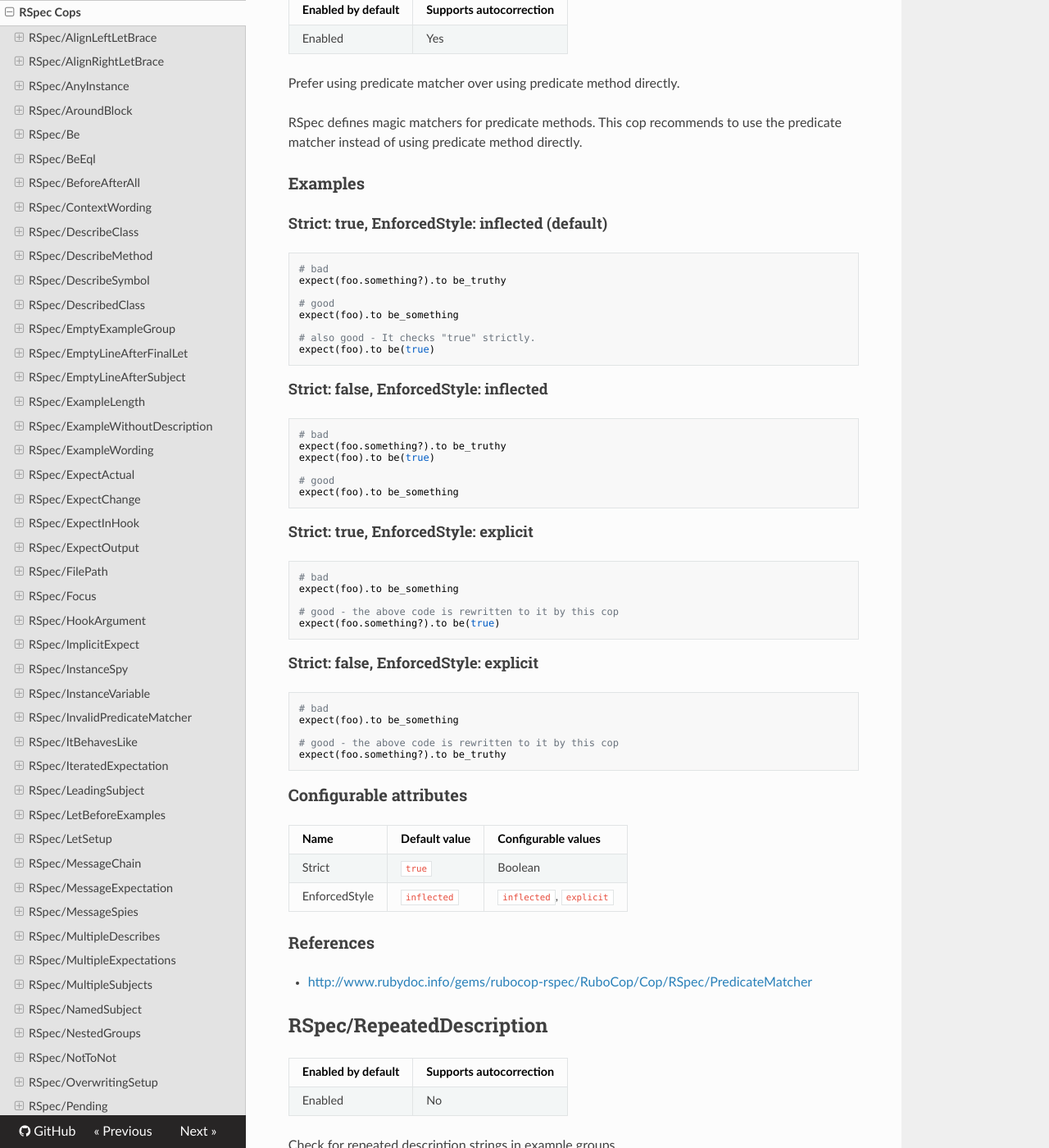
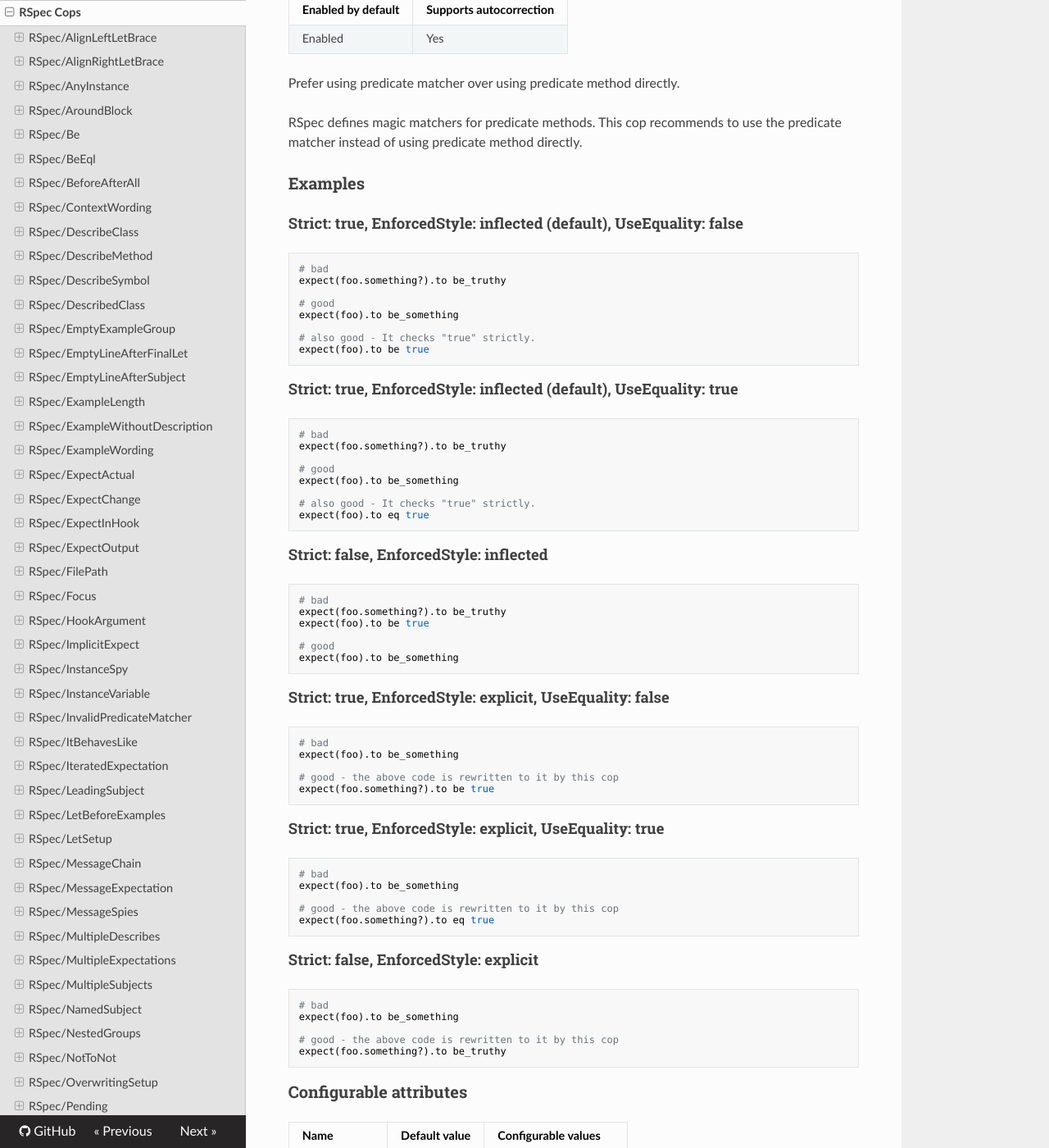
Before and after one commit to rubocop/rubocop-rspec, an MkDocs documentation site: the page built from manual/cops_rspec.md, in a window 1280 px wide and 1400 px high, scrolled down 35298 px. Shown: the whole window at 82% size. Built offline with MkDocs 1.6.1, drawn with Linux system fonts in a browser that asks for light colours; nearby versions of some CDN libraries; old or Windows-style settings are respelled for this version of MkDocs; some of the changed text lies outside the part shown.

Commit message:
Add equality autocorrection option to PredicateMatcher
I think it would be a good idea to use equality matcher when autocorrecting a PreficateMatcher to be explicit.

I was not sure if we should drop the previous version (`be boolean`), so I added this as an config option.

````diff
--- a/manual/cops_rspec.md
+++ b/manual/cops_rspec.md
@@ -1845,7 +1845,7 @@ predicate method directly.
 
 ### Examples
 
-#### Strict: true, EnforcedStyle: inflected (default)
+#### Strict: true, EnforcedStyle: inflected (default), UseEquality: false
 
 ```ruby
 # bad
@@ -1855,26 +1855,47 @@ expect(foo.something?).to be_truthy
 expect(foo).to be_something
 
 # also good - It checks "true" strictly.
-expect(foo).to be(true)
+expect(foo).to be true
+```
+#### Strict: true, EnforcedStyle: inflected (default), UseEquality: true
+
+```ruby
+# bad
+expect(foo.something?).to be_truthy
+
+# good
+expect(foo).to be_something
+
+# also good - It checks "true" strictly.
+expect(foo).to eq true
 ```
 #### Strict: false, EnforcedStyle: inflected
 
 ```ruby
 # bad
 expect(foo.something?).to be_truthy
-expect(foo).to be(true)
+expect(foo).to be true
 
 # good
 expect(foo).to be_something
 ```
-#### Strict: true, EnforcedStyle: explicit
+#### Strict: true, EnforcedStyle: explicit, UseEquality: false
 
 ```ruby
 # bad
 expect(foo).to be_something
 
 # good - the above code is rewritten to it by this cop
-expect(foo.something?).to be(true)
+expect(foo.something?).to be true
+```
+#### Strict: true, EnforcedStyle: explicit, UseEquality: true
+
+```ruby
+# bad
+expect(foo).to be_something
+
+# good - the above code is rewritten to it by this cop
+expect(foo.something?).to eq true
 ```
 #### Strict: false, EnforcedStyle: explicit
 
@@ -1891,6 +1912,7 @@ expect(foo.something?).to be_truthy
 Name | Default value | Configurable values
 --- | --- | ---
 Strict | `true` | Boolean
+UseEquality | `false` | Boolean
 EnforcedStyle | `inflected` | `inflected`, `explicit`
 
 ### References
````
Also changed, not shown: CHANGELOG.md (+3 -0 lines), 3 other files.
